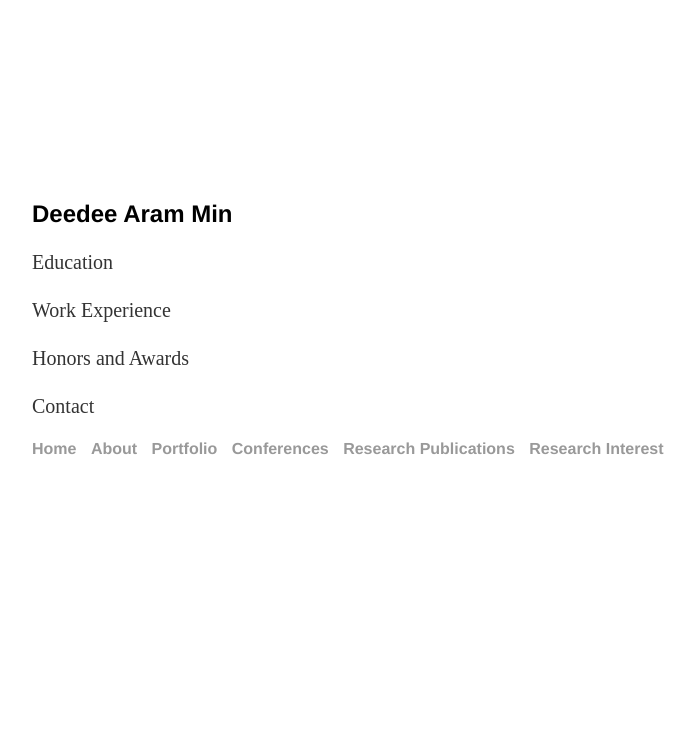
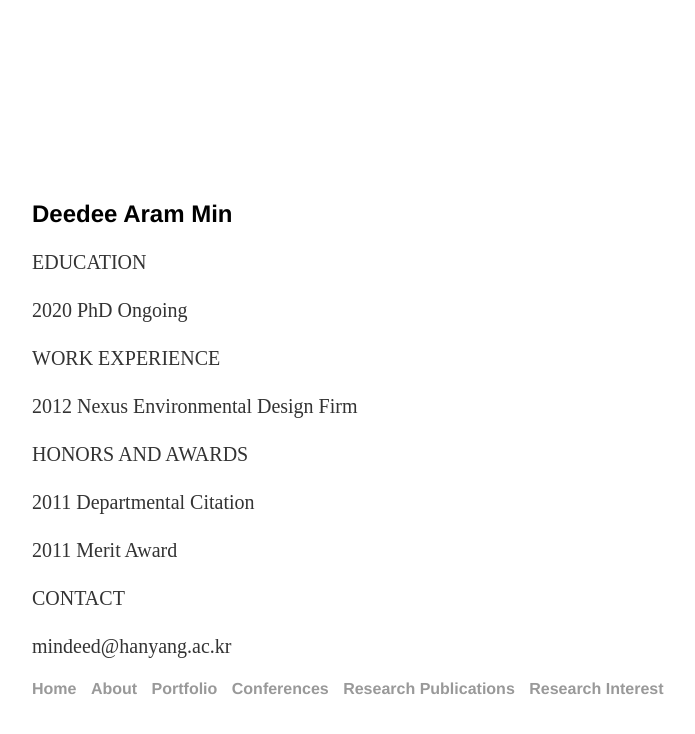
Before and after one commit to mindeed/mindeed.github.io, a Jekyll site: the page built from About/index.html, in a window 1280 px wide. Shown: the top 734 px of the page, without its empty margins (160-855 px from the left). Built offline with Jekyll 4.4.1, drawn with Linux system fonts in a browser that asks for light colours.

Commit message:
Update index.html

```diff
--- a/About/index.html
+++ b/About/index.html
@@ -4,10 +4,18 @@ title: About
 ---
 <div class="blurb">
 	<h1>Deedee Aram Min</h1>
-	<p>Education</p>
-	<p>Work Experience</p>
-	<p>Honors and Awards</p>
-	<p>Contact</p>
+	<p>EDUCATION</p>
+	<p>2020 PhD Ongoing</p>
+	<p></p>
+	<p>WORK EXPERIENCE</p>
+	<p>2012 Nexus Environmental Design Firm</p>
+	<p></p>
+	<p>HONORS AND AWARDS</p>
+	<p>2011 Departmental Citation</p>
+	<p>2011 Merit Award</p>
+	<p></p>
+	<p>CONTACT</p>
+	<p>mindeed@hanyang.ac.kr</p>
 
 </div>
 
```
